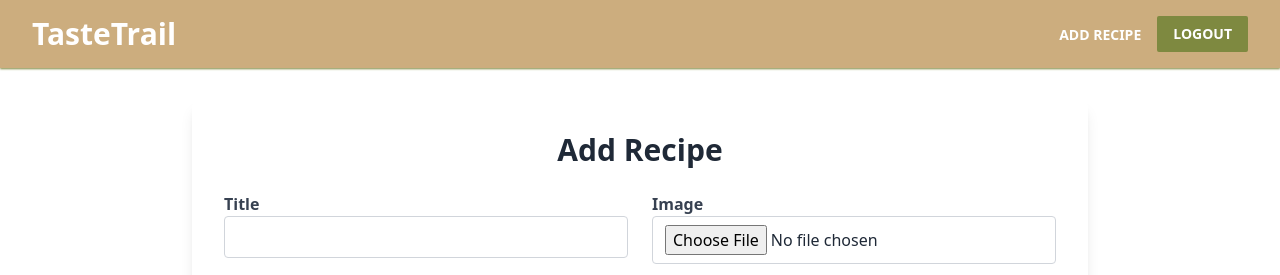
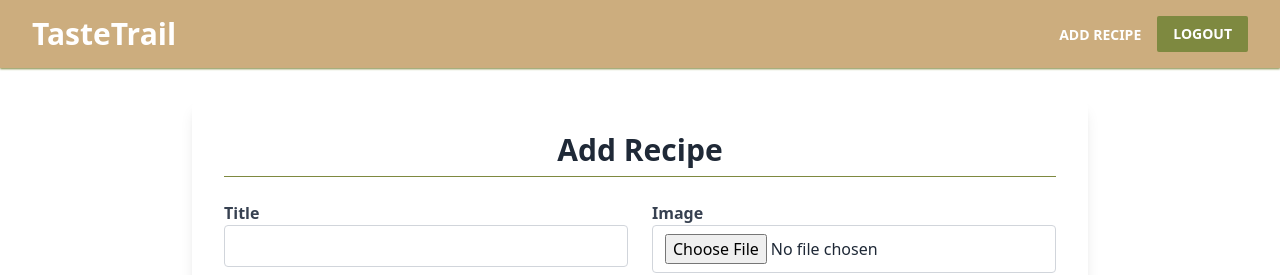
Before and after one commit to thebigby10/TasteTrail, a React (Vite) app in the folder frontend/: page /add-recipe in a window 1280 px wide. Shown: the top 275 px of the page. Built offline with nearby package versions, Linux system fonts and the light colour scheme; no server answers; sample sign-in values are in the browser's storage.

Commit message:
add: private route with location state

```diff
--- a/frontend/src/components/RecipeForm.jsx
+++ b/frontend/src/components/RecipeForm.jsx
@@ -33,7 +33,7 @@ const RecipeForm = ({
 
   return (
     <div className="max-w-4xl mx-auto mt-8 p-8 shadow-lg rounded-lg bg-white">
-      <h2 className="text-3xl font-bold mb-6 text-center">Add Recipe</h2>
+      <h2 className="text-3xl font-bold mb-6 pb-2 text-center border-b border-second">Add Recipe</h2>
       <form
         onSubmit={handleSubmit}
         className="grid grid-cols-1 md:grid-cols-2 gap-6"
--- a/frontend/src/shared/Login/Login.jsx
+++ b/frontend/src/shared/Login/Login.jsx
@@ -2,7 +2,7 @@ import { useState } from "react";
 import LoginForm from "./components/LoginForm";
 import useAuth from "../../hooks/useAuth";
 import toast from "react-hot-toast";
-import { useNavigate } from "react-router-dom";
+import { useLocation, useNavigate } from "react-router-dom";
 
 const Login = () => {
   const [email, setEmail] = useState("");
@@ -11,6 +11,7 @@ const Login = () => {
   const { loginUser, loading, setLoading } = useAuth();
 
   const navigate = useNavigate();
+  const location = useLocation();
 
   const handleLogin = async (e) => {
     e.preventDefault();
@@ -18,7 +19,7 @@ const Login = () => {
       setLoading(true);
       await loginUser(email, password);
       toast.success("Login Success");
-      navigate("/");
+      navigate(location?.state ? `${location?.state}` : "/");
     } catch (error) {
       toast.error(error.message || "An error occurred");
     } finally {
```
